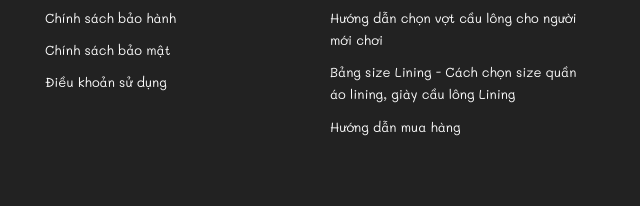
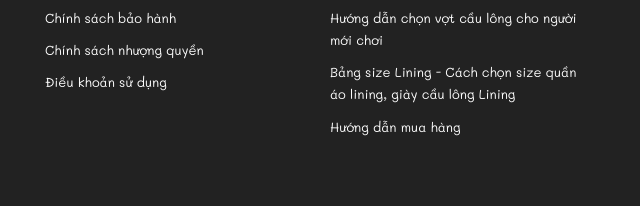
Before and after one commit to tienphamk4/deployment, a plain HTML site: page index.html in a window 1280 px wide. Shown: the part 3810-4016 px from the top of the page, 610-1250 px from the left. Drawn offline with nearby package versions, Linux system fonts and the light colour scheme.

Commit message:
replace name

```diff
--- a/index.html
+++ b/index.html
@@ -62,7 +62,7 @@
             <li class="policy item">
                 <a href="policy.html">Chính sách</a>
                 <div class="dropdown hide">
-                    <a href="policy.html">Bảo mật</a>
+                    <a href="policy.html">nhượng quyền</a>
                     <a href="policy.html">Bảo hành</a>
                     <a href="policy.html">Sử dụng</a>
                 </div>
@@ -392,7 +392,7 @@
                     </li>
                     <li>
                         <a href="">
-                            Chính sách bảo mật
+                            Chính sách nhượng quyền
                         </a>
                     </li>
                     <li>
```
Also changed, not shown: about.html (+2 -2 lines), blog-detail.html (+2 -2 lines), blog.html (+2 -2 lines), cart.html (+2 -2 lines), contact.html (+2 -2 lines), detail.html (+2 -2 lines), login.html (+2 -2 lines), payment.html (+1 -1 lines), policy.html (+2 -2 lines), product.html (+2 -2 lines), register.html (+2 -2 lines).
